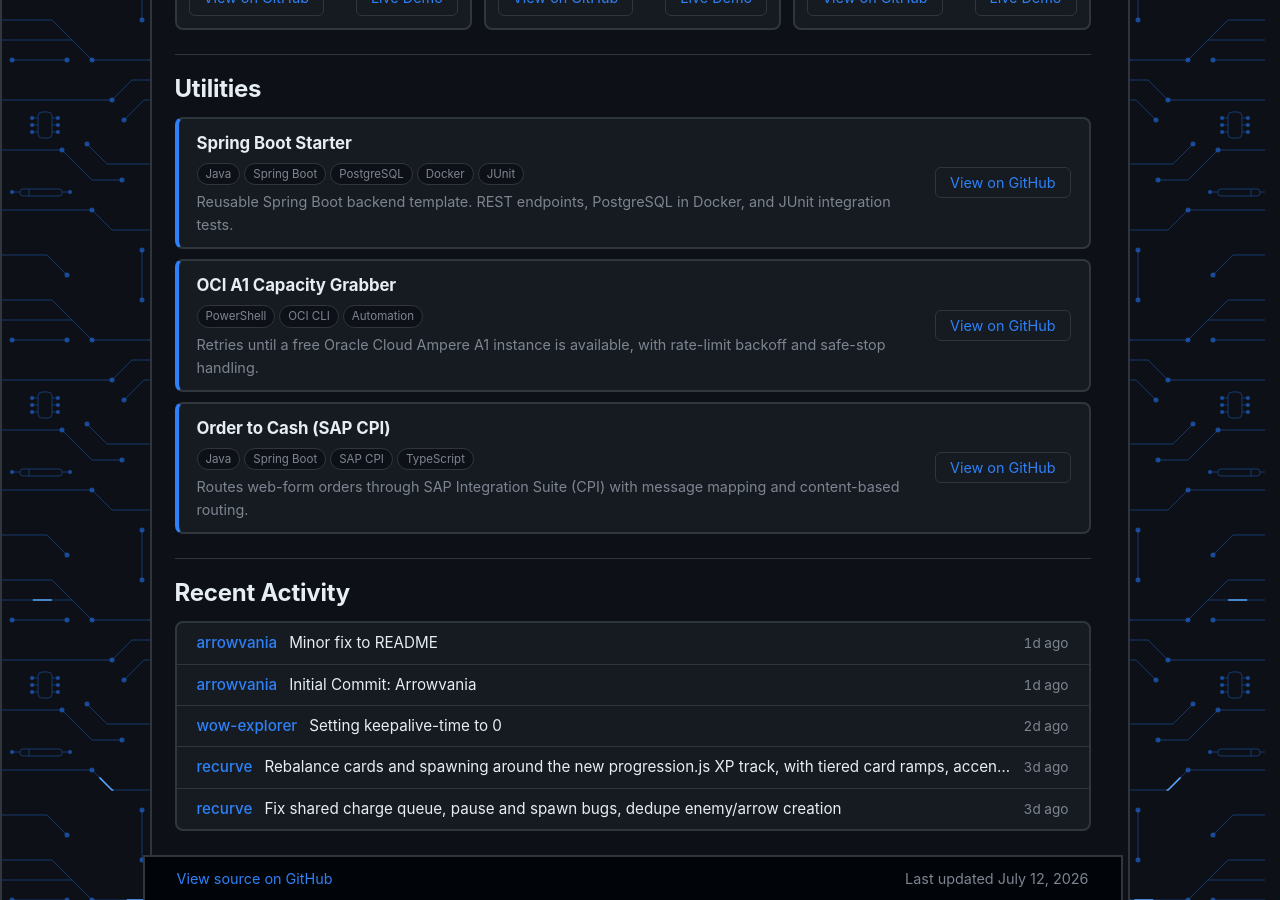
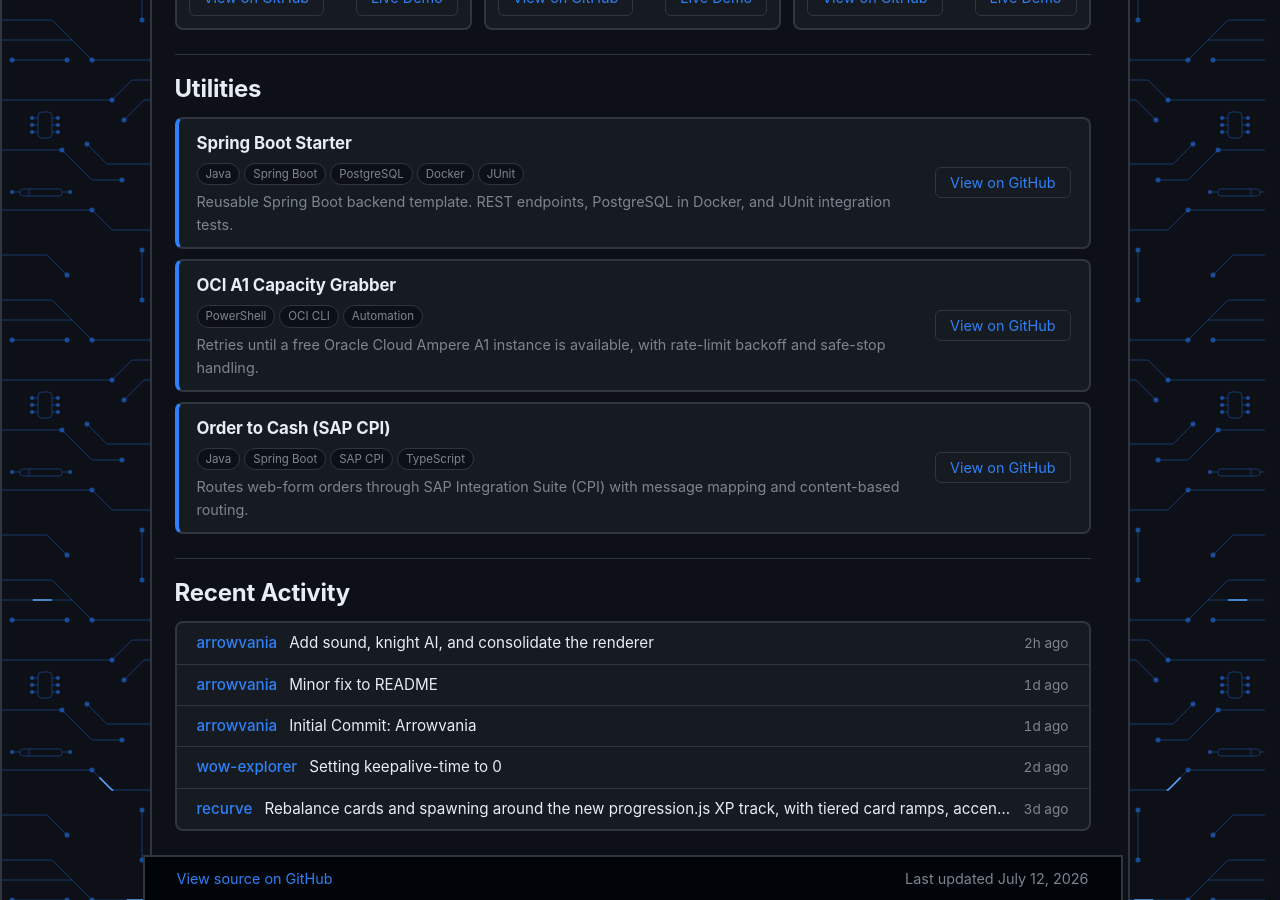
Before and after one commit to rwdenmark/rwdenmark.github.io, a Jekyll site: the page built from projects.html, in a window 1280 px wide and 900 px high, scrolled down 1507 px. Built offline with Jekyll 4.4.1, drawn with Linux system fonts in a browser that asks for light colours.

Commit message:
chore: update recent commits cache [skip ci]

```diff
--- a/_data/commits.json
+++ b/_data/commits.json
@@ -1,4 +1,10 @@
 [
+  {
+    "repo": "arrowvania",
+    "message": "Add sound, knight AI, and consolidate the renderer",
+    "date": "2026-07-14T03:48:21Z",
+    "url": "https://github.com/rwdenmark/arrowvania/commit/1eb2b4f894ecb7c55af2db0df05b03599253b983"
+  },
   {
     "repo": "arrowvania",
     "message": "Minor fix to README",
@@ -22,11 +28,5 @@
     "message": "Rebalance cards and spawning around the new progression.js XP track, with tiered card ramps, accent borders, and a matching SpawnModel mirror",
     "date": "2026-07-11T06:27:37Z",
     "url": "https://github.com/rwdenmark/recurve/commit/0c78695283bd2731e3894ad1ab96373c5cd34ed9"
-  },
-  {
-    "repo": "recurve",
-    "message": "Fix shared charge queue, pause and spawn bugs, dedupe enemy/arrow creation",
-    "date": "2026-07-11T04:23:12Z",
-    "url": "https://github.com/rwdenmark/recurve/commit/372fce79c63182a9482ca9f1c0c43d2ce2cfcc16"
   }
 ]
```
